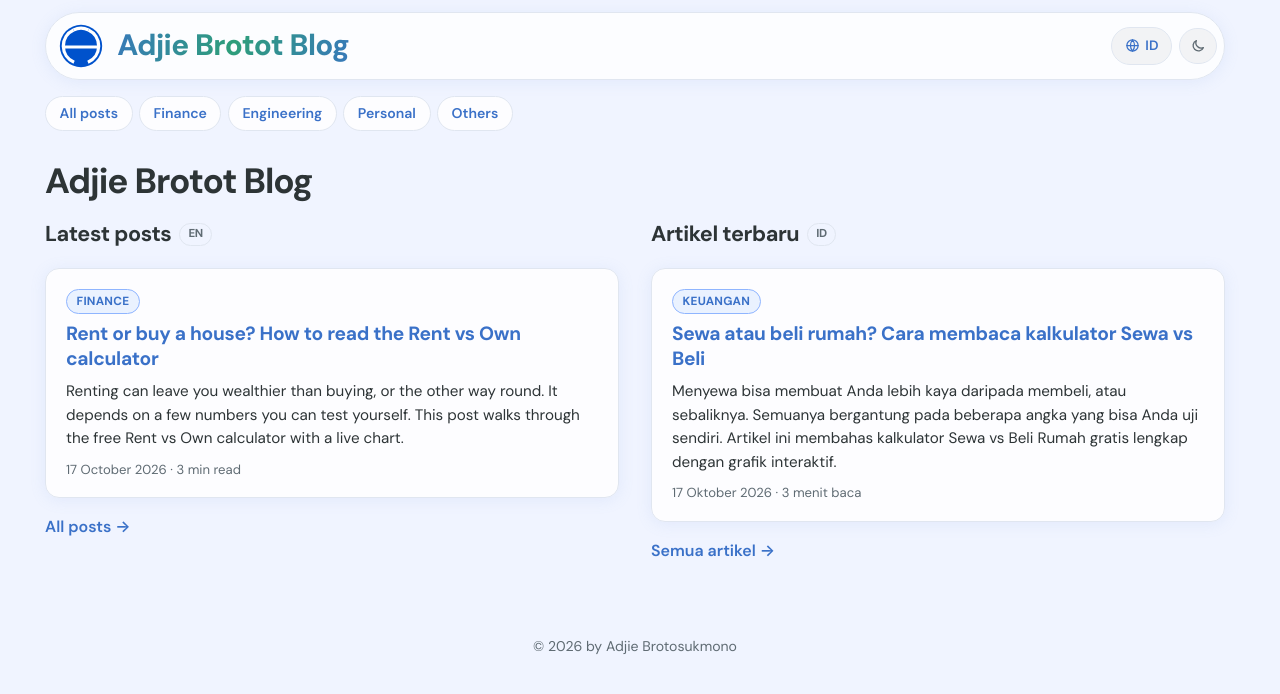
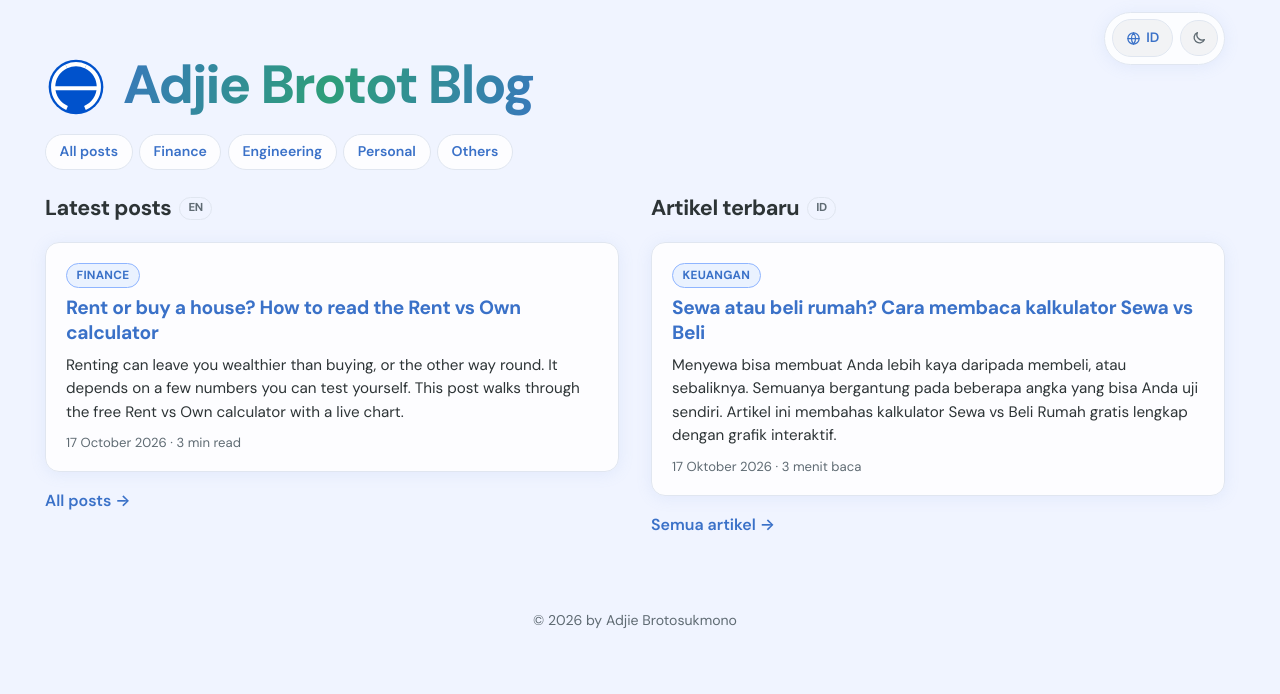
Before and after one commit to adjiebrotot/blog, a Jekyll site: the page built from index.html, in a window 1280 px wide. Shown: the top 694 px of the page. Built offline with Jekyll 4.4.1, drawn with Linux system fonts in a browser that asks for light colours.

Commit message:
Home pages: brand as a hero-sized h1, bar holds only the switches
On the home pages the brand moves out of the floating bar and becomes the
page's h1 at the old hero heading size, logo included, with the
cursor-led gradient across the whole name. The bar there is just the
language and theme switches, floating at the top right. "Latest posts"
steps down to an h2. Small-bar rules are scoped to the bar so they no
longer shrink the hero on phones.

Co-Authored-By: Claude Opus 5.5 <noreply@anthropic.com>
Claude-Session: https://claude.ai/code/session_01DgM9gcwTPa6F2Ke768s1yL

```diff
--- a/_includes/header.html
+++ b/_includes/header.html
@@ -1,9 +1,13 @@
-<header class="site-header{% if page.layout == "home" or page.layout == "landing" %} is-home{% endif %}">
+{%- assign _is_home = false -%}
+{%- if page.layout == "home" or page.layout == "landing" -%}{%- assign _is_home = true -%}{%- endif -%}
+<header class="site-header{% if _is_home %} is-home{% endif %}">
   <div class="container bar">
+    {%- unless _is_home %}
     <a class="brand" href="{{ '/' | append: lang | append: '/' | relative_url }}" aria-label="{{ site.title }}">
       <img src="{{ '/assets/img/logo.svg' | relative_url }}" alt="" width="30" height="30">
       <span class="brand-text"><span class="brand-a">{{ site.brand_a }}</span> <span class="brand-b">{{ site.brand_b }}</span></span>
     </a>
+    {%- endunless %}
     <div class="bar-actions">
       {%- comment -%} Only when this exact page also exists in the other language. {%- endcomment -%}
       {%- if other_is_twin %}
@@ -19,6 +23,12 @@
     </div>
   </div>
 </header>
+{%- if _is_home %}
+<h1 class="container brand-hero">
+  <img src="{{ '/assets/img/logo.svg' | relative_url }}" alt="" width="64" height="64">
+  <span class="brand-text"><span class="brand-a">{{ site.brand_a }}</span> <span class="brand-b">{{ site.brand_b }}</span></span>
+</h1>
+{%- endif %}
 <nav class="container cat-nav" aria-label="{{ t.categories }}">
   <ul>
     <li><a href="{{ '/' | append: lang | append: '/' | relative_url }}"{% if page.layout == "home" %} aria-current="page"{% endif %}>{{ t.all }}</a></li>
--- a/_layouts/home.html
+++ b/_layouts/home.html
@@ -5,7 +5,7 @@ layout: default
 {%- assign _posts = site.posts | where: "lang", lang -%}
 {{ content }}
 <section aria-labelledby="latest-heading">
-  <h1 id="latest-heading" class="page-title">{{ t.latest }}</h1>
+  <h2 id="latest-heading" class="section-title">{{ t.latest }}</h2>
   {%- if _posts.size > 0 %}
   <div class="post-grid">
     {%- for p in _posts %}
--- a/_layouts/landing.html
+++ b/_layouts/landing.html
@@ -2,7 +2,6 @@
 layout: default
 ---
 {%- include context.html -%}
-<h1 class="page-title">{{ site.title }}</h1>
 {{ content }}
 <div class="landing-cols">
   {%- for _l in site.languages %}
--- a/assets/css/blog.css
+++ b/assets/css/blog.css
@@ -121,21 +121,35 @@ img { height: auto; }
   -webkit-background-clip: text; background-clip: text;
   -webkit-text-fill-color: transparent; color: transparent;
 }
-/* Home pages: a bigger logo and wordmark, the whole name in one gradient
-   that slides with the cursor (blog.js sets --gx, 0 to 100, from its x). */
-.is-home .bar { padding-top: 0.55rem; padding-bottom: 0.55rem; }
-.is-home .brand { gap: 0.75rem; letter-spacing: -0.03em; }
-.is-home .brand img { width: clamp(36px, 9vw, 48px); height: auto; }
-.is-home .brand-text {
-  font-size: clamp(1.2rem, 4.6vw, 1.85rem);
+/* Home pages: the bar holds only the switches, floating at the top right
+   over the page, and the brand is the page's big h1 under it. Its whole
+   name wears one gradient that slides with the cursor (blog.js sets --gx,
+   0 to 100, from the cursor's x). */
+.site-header.is-home { height: 0; padding: 0; }
+.is-home .bar { justify-content: flex-end; padding: 0; margin-top: 0.75rem; background: none; border: 0; box-shadow: none; -webkit-backdrop-filter: none; backdrop-filter: none; pointer-events: none; }
+.is-home .bar-actions {
+  padding: 0.4rem; pointer-events: auto;
+  background: var(--bar-bg); border: 1px solid var(--border); border-radius: var(--radius-pill);
+  box-shadow: var(--shadow); -webkit-backdrop-filter: blur(14px) saturate(1.4); backdrop-filter: blur(14px) saturate(1.4);
+}
+.brand-hero {
+  display: flex; align-items: center; gap: 0.3em;
+  margin-top: 0; padding: clamp(1.75rem, 5vw, 2.75rem) 0 0;
+  font-size: clamp(2rem, 4.2vw, 3.4rem); font-weight: 800; line-height: 1.05; letter-spacing: -0.03em;
+}
+.brand-hero img { flex-shrink: 0; width: 1.15em; height: 1.15em; }
+.brand-hero .brand-text {
   background: linear-gradient(110deg, var(--accent) 0%, var(--accent-strong) 25%, var(--accent2) 50%, var(--accent-strong) 75%, var(--accent) 100%);
   background-size: 250% 100%; background-position: calc(var(--gx, 50) * 1%) 50%;
   -webkit-background-clip: text; background-clip: text;
   -webkit-text-fill-color: transparent; color: transparent;
+  padding-bottom: 0.08em;
   transition: background-position 0.35s ease-out;
 }
-.is-home .brand-b { background: none; }
-@media (prefers-reduced-motion: reduce) { .is-home .brand-text { transition: none; } }
+.brand-hero .brand-b { background: none; }
+@media (prefers-reduced-motion: reduce) { .brand-hero .brand-text { transition: none; } }
+/* On a phone the name runs under the switches, so it starts below them. */
+@media (max-width: 640px) { .brand-hero { padding-top: 4.25rem; } }
 .bar-actions { display: flex; align-items: center; gap: 0.4rem; flex-shrink: 0; }
 
 /* Same control as the tool pages' header buttons (shared.css .btn-theme). */
@@ -370,7 +384,7 @@ main { padding: 1rem 0 3rem; }
 }
 @media (max-width: 640px) {
   .container { width: min(calc(100% - 2rem), var(--max-width)); }
-  .brand-text { font-size: 1rem; }
+  .bar .brand-text { font-size: 1rem; }
   .btn-theme { padding: 6px 10px; }
   .post { border-radius: var(--radius-xl); }
   .prose { font-size: 1.03rem; }
@@ -378,17 +392,17 @@ main { padding: 1rem 0 3rem; }
 }
 @media (max-width: 400px) {
   .brand { gap: 0.45rem; }
-  .brand-text { font-size: 0.95rem; }
+  .bar .brand-text { font-size: 0.95rem; }
   .bar-actions { gap: 0.3rem; }
   .btn-theme { padding: 6px 8px; }
   .btn-icon { width: 34px; }
 }
 @media (max-width: 350px) {
-  .brand-b { display: none; }
+  .bar .brand-b { display: none; }
 }
 
 @media print {
-  .site-header, .cat-nav, .site-footer, .related, .breadcrumbs, .also-in, .code-copy { display: none; }
+  .site-header, .cat-nav, .brand-hero, .site-footer, .related, .breadcrumbs, .also-in, .code-copy { display: none; }
   body { background: #fff; color: #000; }
   .post { box-shadow: none; border: 0; padding: 0; }
 }
--- a/assets/js/blog.js
+++ b/assets/js/blog.js
@@ -174,7 +174,7 @@
   });
 
   /* Home pages: the wordmark's gradient follows the cursor across the page. */
-  var home = document.querySelector('.is-home .brand-text');
+  var home = document.querySelector('.brand-hero .brand-text');
   if (home && !matchMedia('(prefers-reduced-motion: reduce)').matches) {
     var gx = null;
     addEventListener('pointermove', function (e) {
```
